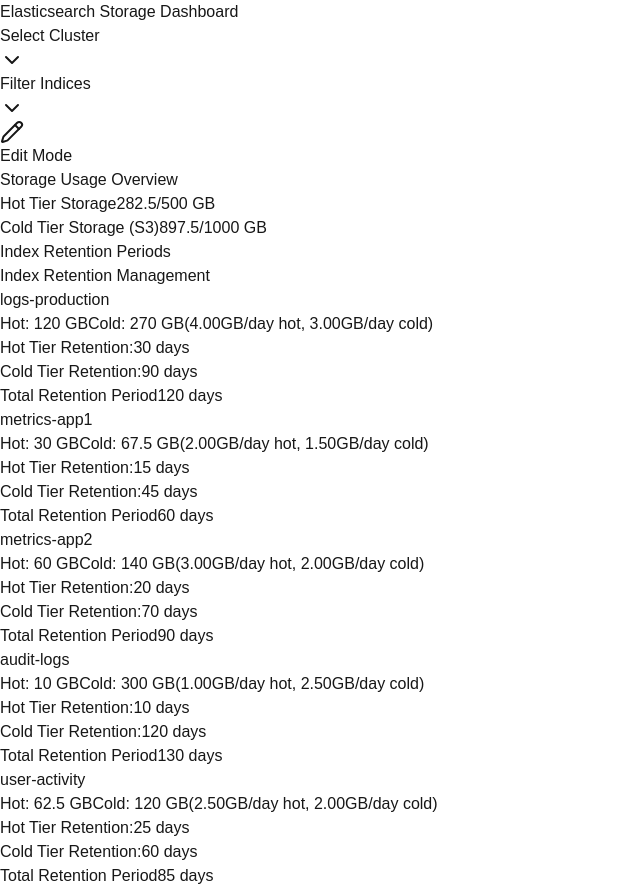
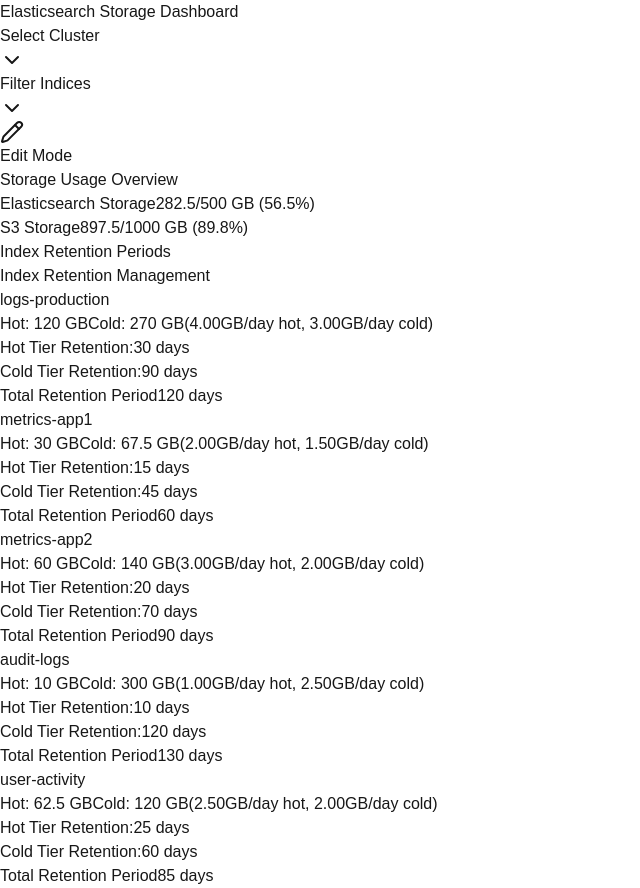
Before and after one commit to avivavra/deeper, a Next.js app: page / in a window 1280 px wide. Shown: the whole page, without its empty margins (0-640 px from the left). Built offline with nearby package versions, Linux system fonts and the light colour scheme.

Commit message:
improved storage overview

```diff
--- a/src/app/ElasticsearchStorageViz.tsx
+++ b/src/app/ElasticsearchStorageViz.tsx
@@ -199,6 +199,8 @@
 
   const usedHotStorage = indices.reduce((acc, curr) => acc + curr.hotStorageGB, 0);
   const usedColdStorage = indices.reduce((acc, curr) => acc + curr.coldStorageGB, 0);
+  const hotStoragePercentage = (usedHotStorage / totalHotStorage) * 100;
+  const coldStoragePercentage = (usedColdStorage / totalColdStorage) * 100;
   const filteredIndices = indices.filter(index => selectedIndices[index.name]);
 
   // All the handlers remain the same...
@@ -628,31 +630,31 @@
               <div className="space-y-6">
                 <div>
                   <div className="flex justify-between mb-2">
-                    <span className="font-medium text-gray-800">Hot Tier Storage</span>
+                    <span className="font-medium text-gray-800">Elasticsearch Storage</span>
                     <span className={usedHotStorage > totalHotStorage ? "text-red-500 font-medium" : "text-gray-800"}>
-                      {usedHotStorage}/{totalHotStorage} GB
-                      {usedHotStorage > totalHotStorage && ` (${((usedHotStorage / totalHotStorage) * 100 - 100).toFixed(1)}% over limit)`}
+                      {usedHotStorage}/{totalHotStorage} GB ({hotStoragePercentage.toFixed(1)}%)
+                      {usedHotStorage > totalHotStorage && ` (over limit)`}
                     </span>
                   </div>
                   <div className="w-full bg-gray-200 rounded-full h-2.5 relative overflow-hidden">
                     <div
                       className={`h-2.5 rounded-full ${usedHotStorage > totalHotStorage ? 'bg-red-500' : 'bg-blue-600'}`}
-                      style={{ width: `${Math.min((usedHotStorage / totalHotStorage) * 100, 100)}%` }}
+                      style={{ width: `${Math.min(hotStoragePercentage, 100)}%` }}
                     />
                   </div>
                 </div>
                 <div>
                   <div className="flex justify-between mb-2">
-                    <span className="font-medium text-gray-800">Cold Tier Storage (S3)</span>
+                    <span className="font-medium text-gray-800">S3 Storage</span>
                     <span className={usedColdStorage > totalColdStorage ? "text-red-500 font-medium" : "text-gray-800"}>
-                      {usedColdStorage}/{totalColdStorage} GB
+                      {usedColdStorage}/{totalColdStorage} GB ({coldStoragePercentage.toFixed(1)}%)
                       {usedColdStorage > totalColdStorage && ` (${((usedColdStorage / totalColdStorage) * 100 - 100).toFixed(1)}% over limit)`}
                     </span>
                   </div>
                   <div className="w-full bg-gray-200 rounded-full h-2.5 relative overflow-hidden">
                     <div
                       className={`h-2.5 rounded-full ${usedColdStorage > totalColdStorage ? 'bg-red-500' : 'bg-blue-400'}`}
-                      style={{ width: `${Math.min((usedColdStorage / totalColdStorage) * 100, 100)}%` }}
+                      style={{ width: `${Math.min(coldStoragePercentage, 100)}%` }}
                     />
                   </div>
                 </div>
```
